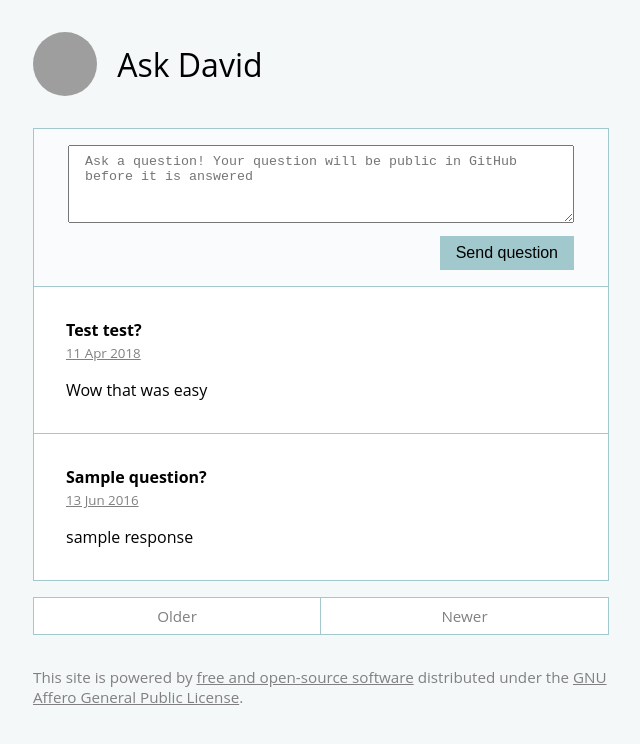
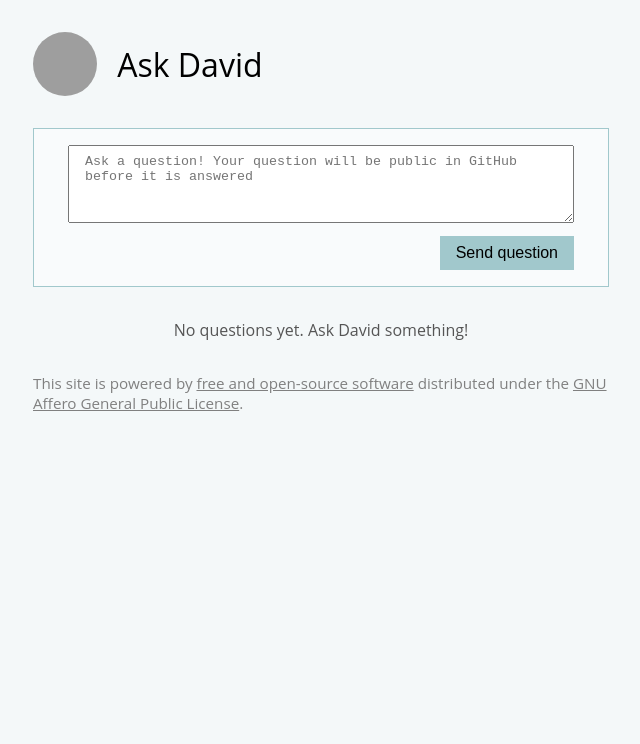
Before and after one commit to fdavidcl/nosykitty, a Jekyll site: the page built from index.html, in a window 1280 px wide. Shown: the top 744 px of the page, without its empty margins (319-959 px from the left). Built offline with Jekyll 4.4.1, drawn with Linux system fonts in a browser that asks for light colours; the list of posts is cut into pages by our own code; grey boxes are pictures that could not be loaded.

Commit message:
Remove sample qs

```diff
--- a/_posts/2016-06-13-000.md
+++ /dev/null
@@ -1,9 +0,0 @@
----
-layout: post
-title: "Sample question?"
-id: 0
-timestamp: 0
-likes: 0
----
-
- sample response
--- a/_posts/2018-04-11-926fc6e0-3d7f-11e8-80a2-d3e9603d7f5a.md
+++ /dev/null
@@ -1,9 +0,0 @@
----
-_id: 926fc6e0-3d7f-11e8-80a2-d3e9603d7f5a
-address: ''
-title: Test test?
-date: '2018-04-11T11:57:56.468Z'
-layout: post
----
-
-Wow that was easy
--- a/assets/css/main.scss
+++ b/assets/css/main.scss
@@ -42,6 +42,7 @@ body {
 
     .posts {
         &.empty {
+            margin-top: 2rem;
             text-align: center;
             color: #555;
         }
```
